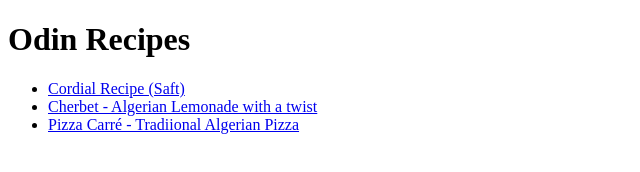
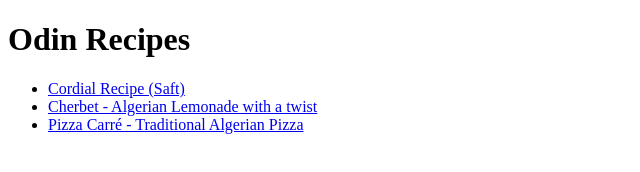
Before and after one commit to AnasLAM1/odin-recipes, a plain HTML site: page index.html in a window 1280 px wide. Shown: the full height of the page, 0-640 px from the left. Drawn offline with Linux system fonts and the light colour scheme.

Commit message:
Fixed a typo in the Pizza Carré link.

```diff
--- a/index.html
+++ b/index.html
@@ -10,7 +10,7 @@
     <ul>
         <li><a href="recipes/cordial.html">Cordial Recipe (Saft)</a></li>
         <li><a href="recipes/cherbet.html">Cherbet - Algerian Lemonade with a twist</a></li>
-        <li><a href="recipes/pizza_carre.html">Pizza Carré - Tradiional Algerian Pizza</a></li>
+        <li><a href="recipes/pizza_carre.html">Pizza Carré - Traditional Algerian Pizza</a></li>
     </ul>
 </body>
 </html>
```
